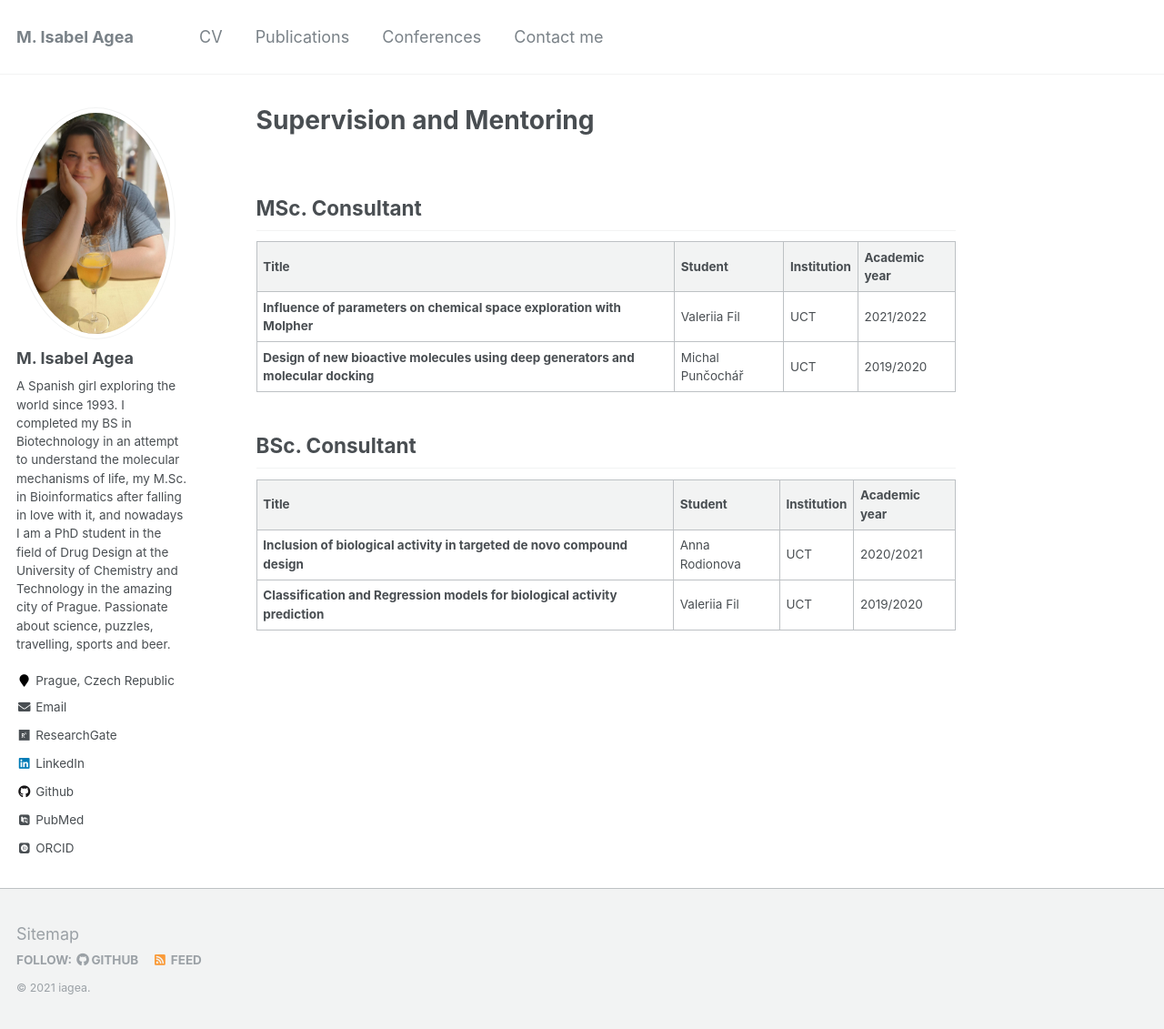
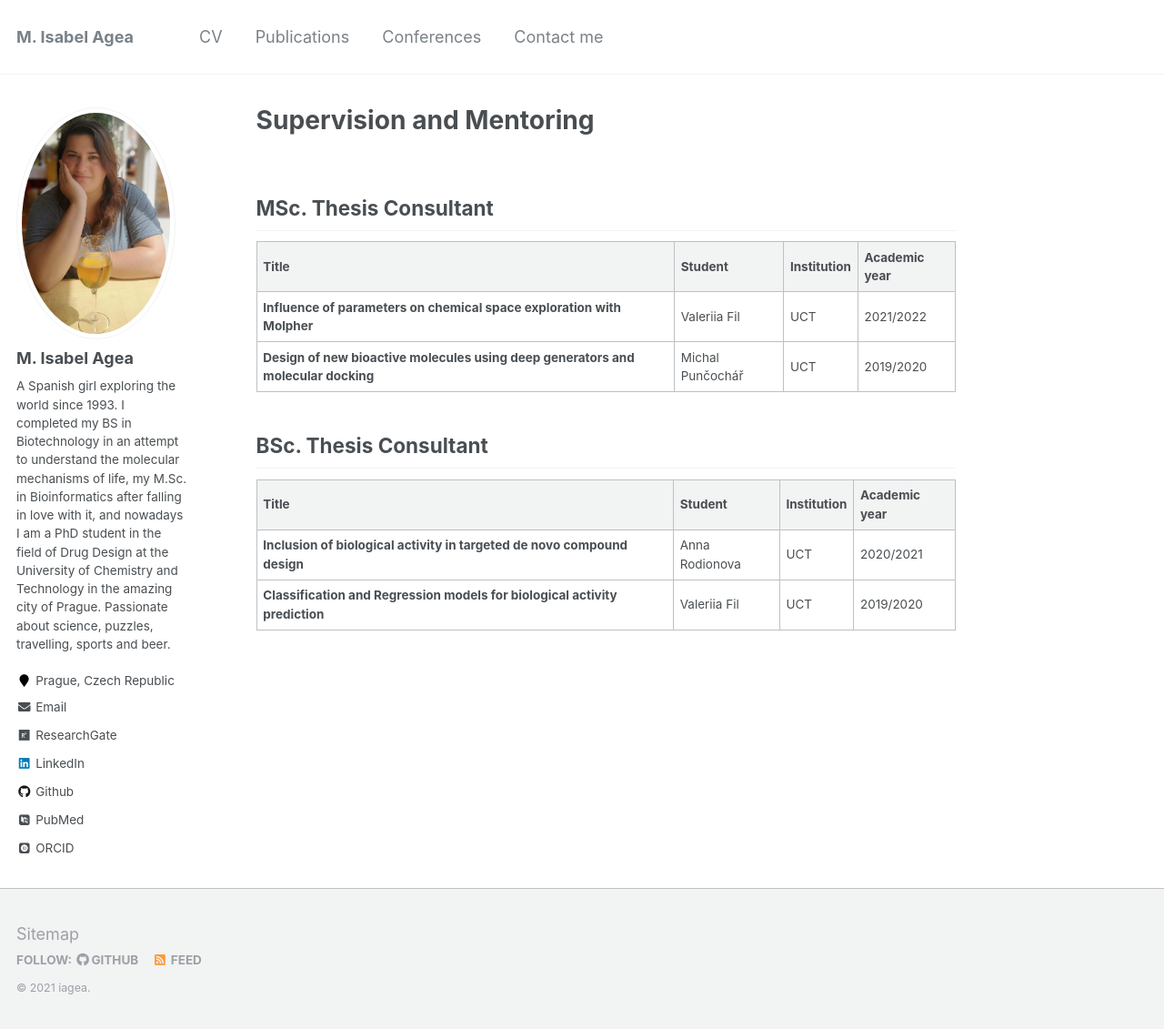
Before and after one commit to Iagea/iagea.github.io, a Jekyll site: the page built from _teaching/supervision.md, in a window 1280 px wide and 1131 px high. Shown: the whole window at 91% size. Built offline with Jekyll 4.4.1, drawn with Linux system fonts in a browser that asks for light colours; some web fonts are replaced.

Commit message:
Update supervision.md

```diff
--- a/_teaching/supervision.md
+++ b/_teaching/supervision.md
@@ -6,14 +6,14 @@ date: 2021-12-01
 permalink: /teaching/supervision
 ---
 
-## MSc. Consultant
+## MSc. Thesis Consultant
 
 | Title | Student | Institution |  Academic year
 | ------------- | ------------- | ------------- | ------------- |
 | **Influence of parameters on chemical space exploration with Molpher** | Valeriia Fil | UCT |  2021/2022
 | **Design of new bioactive molecules using deep generators and molecular docking** | Michal Punčochář | UCT |  2019/2020
 
-## BSc. Consultant
+## BSc. Thesis Consultant
 
 | Title | Student | Institution |  Academic year
 | ------------- | ------------- | ------------- | ------------- |
```
